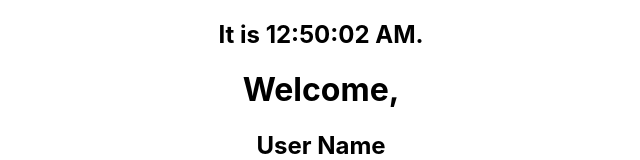
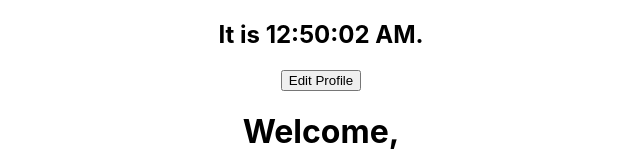
Before and after one commit to RN0529/Assignment3, a React (Create React App) app: page / in a window 1280 px wide. Shown: the top 160 px of the page, without its empty margins (319-959 px from the left). Built offline with nearby package versions, Linux system fonts and the light colour scheme; no server answers.

Commit message:
Added basic edit profile but doesnt have functionality

```diff
--- a/src/App.js
+++ b/src/App.js
@@ -3,12 +3,14 @@ import './App.css';
 import Clock from './components/Clock';
 import Welcome from './components/Welcomeuser';
 import Data from './components/Data';
+import Edit from './components/Editprof';
 
 function App() {
   return (
     <div className="App">
 
       <Clock />
+      <Edit />
       <Welcome />
       <Data />
 
--- a/src/components/Editprof.js
+++ b/src/components/Editprof.js
@@ -0,0 +1,43 @@
+import React, { Component } from 'react';
+import axios from 'axios';
+class Edit extends React.Component {
+    constructor(props) {
+      super(props);
+      this.handleChangeOpen = this.handleChangeOpen.bind(this)
+      this.handleChangeClose = this.handleChangeClose.bind(this)
+      this.state = {
+         selected : false
+        };
+    }
+
+
+    handleChangeOpen() {
+        this.setState({selected : true})
+    }
+
+    handleChangeClose() {
+        this.setState({selected : false})
+    }
+
+    render() {
+      console.log(this.state.selected)
+      if(this.state.selected===true){
+        return(
+
+            <div>
+                <h1>pog!</h1>
+                <button onClick={this.handleChangeClose}>Edit Profile</button>
+            </div>
+        );
+      }else{
+        return (
+            <div>
+                <button onClick={this.handleChangeOpen}>Edit Profile</button>
+            </div>
+        );
+      }
+
+    }
+  }
+
+  export default Edit
```
